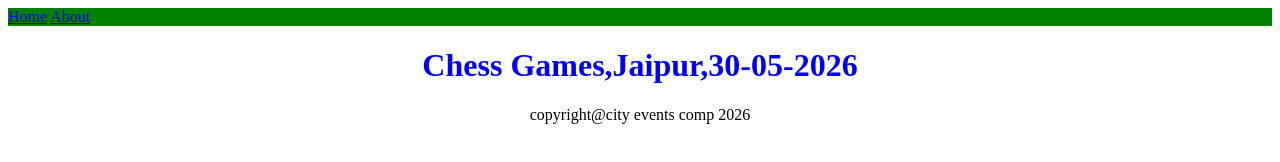
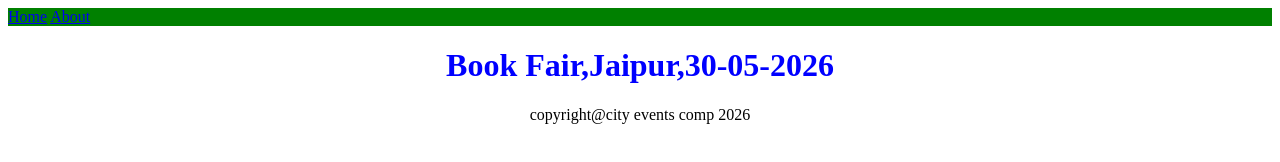
Before and after one commit to Ritesh2019/webscrap, a plain HTML site: page index.html in a window 1280 px wide. Drawn offline with Linux system fonts and the light colour scheme.

Commit message:
Update index.html

```diff
--- a/index.html
+++ b/index.html
@@ -9,7 +9,7 @@
         <a href="#">Home</a>
         <a href="#">About</a>
     </nav>
-    <h1 style="color: blue; text-align:center" id="cityevent">Chess Games,Jaipur,30-05-2026</h1>
+    <h1 style="color: blue; text-align:center" id="cityevent">Book Fair,Jaipur,30-05-2026</h1>
     <p style="text-align: center">copyright@city events comp 2026</p>
 
 </body>
```
